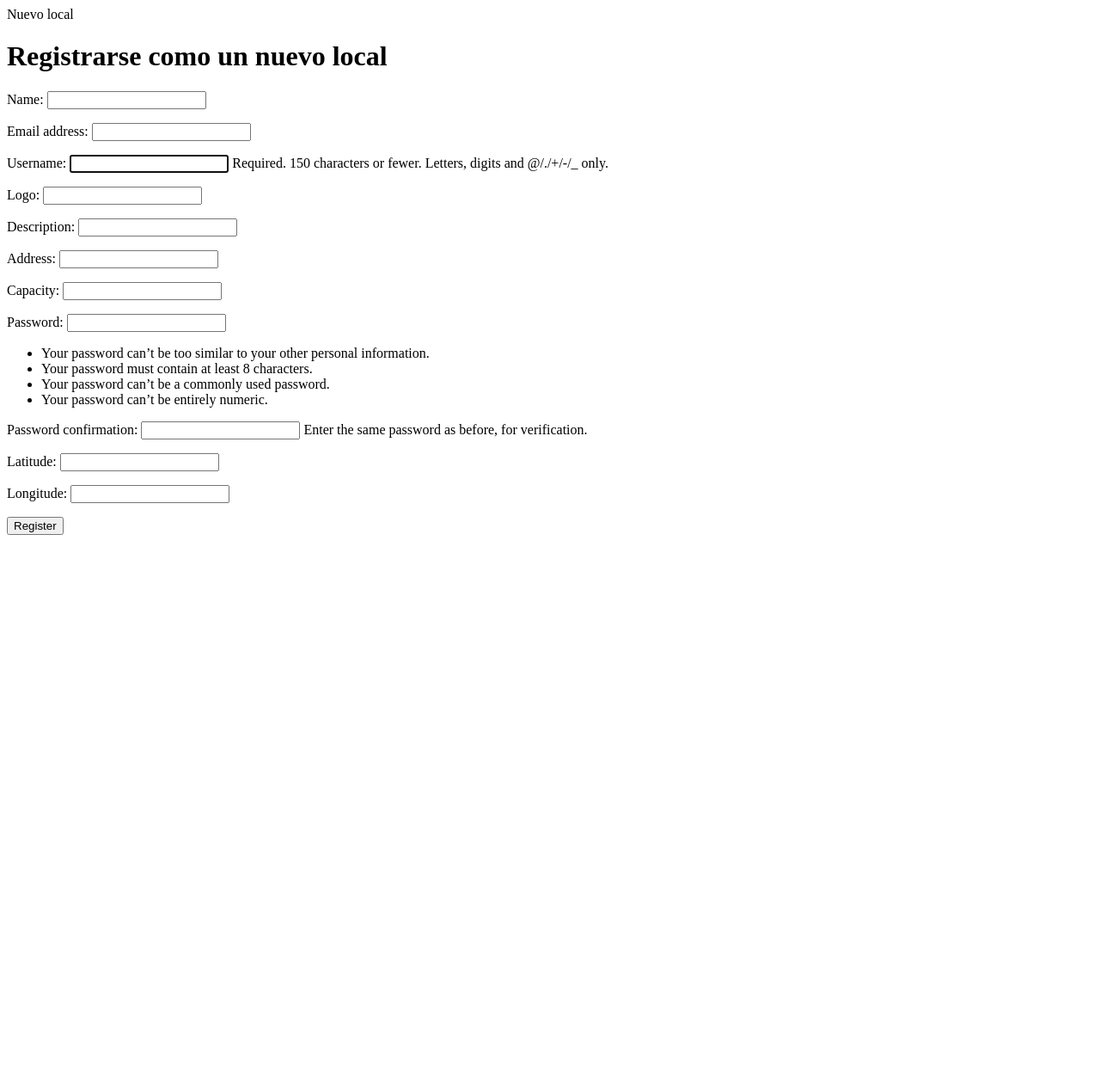
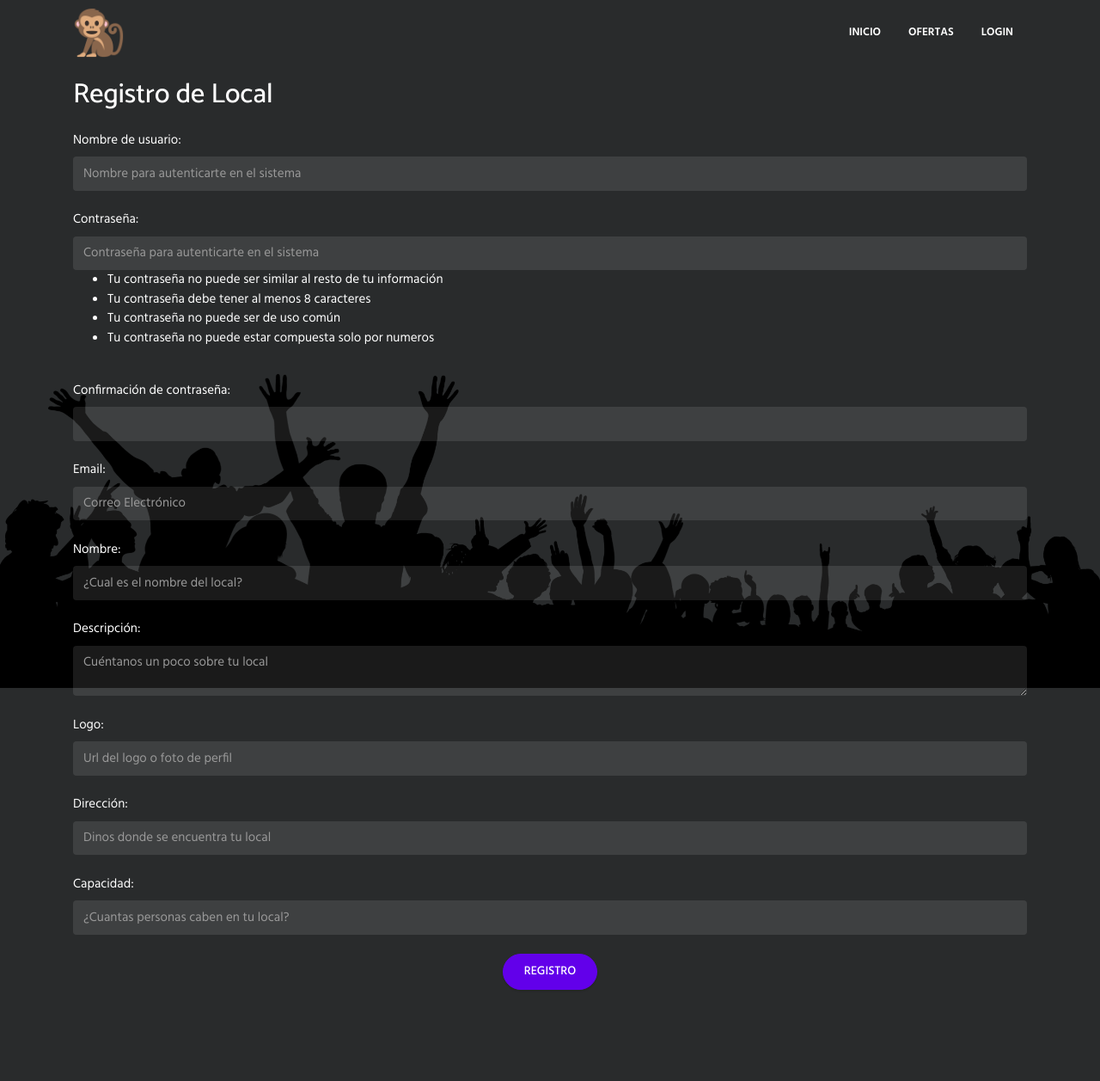
Before and after one commit to Javrd/sepp, a Django app: page /registerVenue in a window 1280 px wide. Shown: the whole page at 86% size. Before the commit the page ends 622 px from the top, so only its background shows below. Run offline with Django 3.2, Linux system fonts and the light colour scheme; some libraries are stand-ins or nearby versions.

Commit message:
Forms working, geolocation left.

```diff
--- a/mvp/templates/register_venue.html
+++ b/mvp/templates/register_venue.html
@@ -1,12 +1,83 @@
-<title>Locales</title>
-{% block titulo %}Nuevo local{% endblock %}
-{% block encabezado %}
-	<h1>Registrarse como un nuevo local</h1>
+{% extends "common/masterpage.html" %}
+
+{% block title %}Registro de Local{% endblock %}
+
+{% block content %}
+{% load widget_tweaks %}
+
+<div class="colored-section bg-inverse" style="z-index: -1;">
+    <section class="container fullPage" style="z-index: 1;">
+        <br>
+        <h2>Registro de Local</h2>
+
+        <form class="form-group" action="" method="post">
+
+            {% with WIDGET_ERROR_CLASS='form-control-danger' %}
+            {% csrf_token %}
+
+			{{ form.username.errors }}
+            <label for="{{ form.username.id_for_label }}">Nombre de usuario:</label>
+            <input class="form-control" name="username" required id="id_username" placeholder="Nombre para autenticarte en el sistema"></input>
+			<br>
+
+			{{ form.password1.errors }}
+            <label for="{{ form.password1.id_for_label }}">Contraseña:</label>
+            <input type="password" class="form-control" name="password1" required id="id_password1" placeholder="Contraseña para autenticarte en el sistema"></input>
+			<span class="helptext">
+				<ul>
+					<li>Tu contraseña no puede ser similar al resto de tu información</li>
+					<li>Tu contraseña debe tener al menos 8 caracteres</li>
+					<li>Tu contraseña no puede ser de uso común</li>
+					<li>Tu contraseña no puede estar compuesta solo por numeros</li>
+				</ul>
+			</span>
+			<br>
+            {{ form.password2.errors }}
+            <label for="{{ form.password2.id_for_label }}">Confirmación de contraseña:</label>
+            <input type="password" class="form-control" name="password2" required id="id_password2" placeholder=""></input>
+			<br>
+
+			{{ form.email.errors }}
+            <label for="{{ form.email.id_for_label }}">Email:</label>
+            <input class="form-control" name="email" required id="id_email" placeholder="Correo Electrónico"></input>
+            <br>
+
+            {{ form.name.errors }}
+            <label for="{{ form.name.id_for_label }}">Nombre:</label>
+            <input class="form-control" name="name" required id="id_name" placeholder="¿Cual es el nombre del local?"></input>
+			<br>
+
+            {{ form.description.errors }}
+            <label for="{{ form.description.id_for_label }}">Descripción:</label>
+            <textarea class="form-control" name="description" required id="id_description" placeholder="Cuéntanos un poco sobre tu local"></textarea>
+			<br>
+
+			{{ form.logo.errors }}
+            <label for="{{ form.logo.id_for_label }}">Logo:</label>
+            <input class="form-control" name="logo" required id="id_logo" placeholder="Url del logo o foto de perfil"></input>
+			<br>
+
+			{{ form.address.errors }}
+            <label for="{{ form.address.id_for_label }}">Dirección:</label>
+            <input class="form-control" name="address" required id="id_logo" placeholder="Dinos donde se encuentra tu local"></input>
+            <br>
+
+            {{ form.capacity.errors }}
+            <label for="{{ form.capacity.id_for_label }}">Capacidad:</label>
+            <div class="input-group">
+                <input class="form-control" name="capacity" placeholder="¿Cuantas personas caben en tu local?" type="number">
+            </div>
+            <br>
+            <div class="text-center">
+                <input type="submit" class="btn btn-round btn-primary" value="Registro" />
+            </div>
+            {% endwith %}
+        </form>
+    </section>
+</div>
+
+<div class="fixed-bottom" style="z-index: 0;">
+    <img src="../static/img/crowd.png" class="img-fluid" />
+</div>
+
 {% endblock %}
-{% block contenido %}
-	<form id='formulario' method='post' action=''>{% csrf_token %}
-		{{venue_form.as_p}}
-        {{geo_form.as_p}}
-		<p><input type='submit' value='Register'/></p>
-	</form>
-{% endblock %}
```
Also changed, not shown: mvp/templates/register_artist.html (+16 -4 lines).
